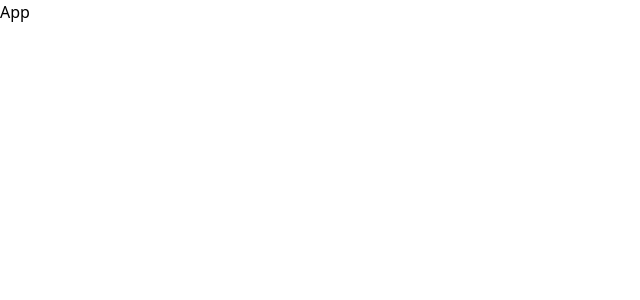
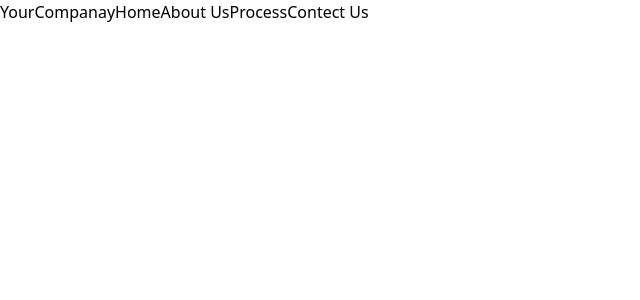
Before and after one commit to PrakashSingh65/Ecommerce-website, a React app: page / in a window 1280 px wide. Shown: the top 300 px of the page, without its empty margins (0-640 px from the left). Built offline with nearby package versions, Linux system fonts and the light colour scheme; the HTML template or start-up script is replaced by a standard one.

Commit message:
Add Navbar component and update App to include it

```diff
--- a/src/App.jsx
+++ b/src/App.jsx
@@ -1,7 +1,11 @@
 import React from 'react'
+import Navbar from './components/Navbar/navbar'
+
 
 export default function App() {
   return (
-    <div>App</div>
+    <div>
+      <Navbar/>
+    </div>
   )
 }
--- /dev/null
+++ b/src/components/Navbar/navbar.jsx
@@ -0,0 +1,40 @@
+import React from 'react'
+
+const Header = ({ children }) => {
+  return (
+    <header>
+      {children}
+    </header>
+  );
+};
+
+const navbar = () => {
+  return (
+    <div>
+        <Header>
+            <nav className='flex'>
+                <a href="#">
+                    Your<span>C</span>ompanay
+                </a>
+
+                <ul className='flex'>
+                    <li>
+                        <a href="#">Home</a>
+                    </li>
+                    <li>
+                        <a href="#">About Us</a>
+                    </li>
+                    <li>
+                        <a href="#">Process</a>
+                    </li>
+                    <li>
+                        <a href="#">Contect Us</a>
+                    </li>
+                </ul>
+            </nav>
+        </Header>
+    </div>
+  )
+}
+
+export default navbar
```
